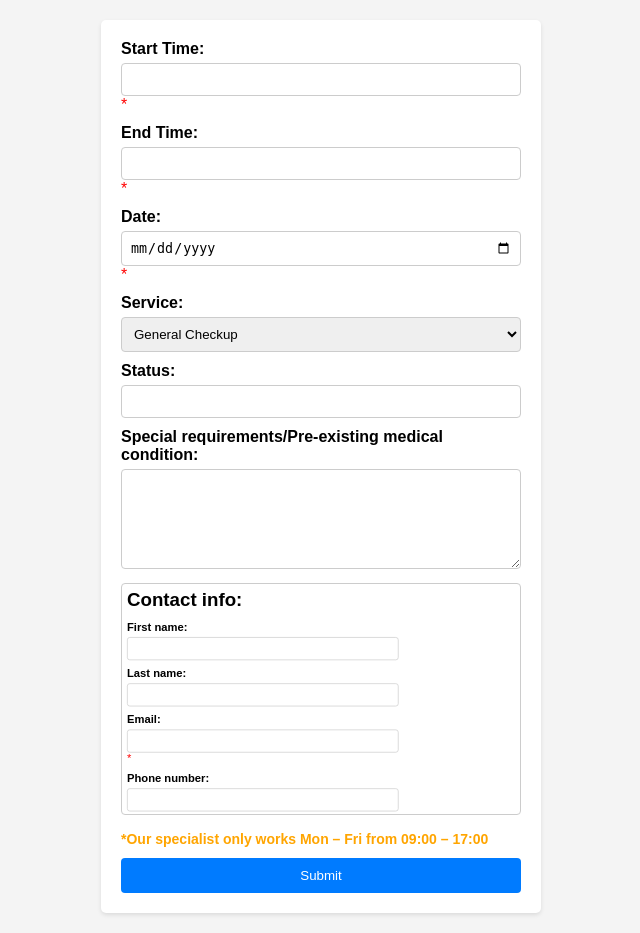
After one commit to Metomit/AppointmentApp, a PHP site: page /form.php in a window 1280 px wide. The commit adds this page. Shown: the whole page, without its empty margins (319-959 px from the left). Run offline with PHP 8.4, Linux system fonts and the light colour scheme; data comes from the database, SQL or seed files in the repository.

Commit message:
Added full CRUD functionality and finalized app

```diff
--- a/Pages/database.php
+++ b/Pages/database.php
@@ -33,5 +33,9 @@
                 exit();
             }
         }
+
+        public function close() {
+            $this->conn->close();
+        }
     }
 ?>
--- /dev/null
+++ b/Pages/form.php
@@ -0,0 +1,187 @@
+<!DOCTYPE html>
+<html lang="en">
+    <head>
+        <meta charset="UTF-8">
+        <meta name="viewport" content="width=device-width, initial-scale=1.0">
+        <title>Appointment Application</title>
+        <style>
+            body {
+                font-family: Arial, sans-serif;
+                background-color: #f4f4f4;
+                margin: 0;
+                padding: 0;
+            }
+            form {
+                background-color: #fff;
+                border-radius: 5px;
+                box-shadow: 0 2px 4px rgba(0, 0, 0, 0.1);
+                padding: 20px;
+                width: 400px;
+                margin: 20px auto;
+            }
+            .box {
+                margin-bottom: 10px;
+            }
+            label {
+                display: block;
+                font-weight: bold;
+                margin-bottom: 5px;
+            }
+            input[type="text"],
+            input[type="date"],
+            select,
+            textarea {
+                width: 100%;
+                padding: 8px;
+                border: 1px solid #ccc;
+                border-radius: 4px;
+                box-sizing: border-box;
+            }
+            select {
+                cursor: pointer;
+            }
+            textarea {
+                resize: vertical;
+                min-height: 100px;
+            }
+            #submit {
+                display: block;
+                background-color: #007bff;
+                color: #fff;
+                border: none;
+                padding: 10px 15px;
+                border-radius: 4px;
+                cursor: pointer;
+                width: 100%;
+            }
+            #submit:hover {
+                background-color: #0056b3;
+            }
+            #contactInfo {
+                border: 1px solid #ccc;
+                margin-bottom: 15px;
+                border-radius: 4px;
+                padding: 5px 5px 5px 5px;
+                height: 220px;
+            }
+            #contactInfo>div{
+                transform: scale(0.7);
+                -webkit-transform-origin-x: 0;
+                -webkit-transform-origin-y: 0;
+            }
+            #contactInfo>h3{
+                margin: 0;
+                margin-bottom: 10px;
+            }
+            .error{
+                color: #FF0000;
+            }
+            #info{
+                font-family: Arial, sans-serif;
+                font-weight: bold;
+                font-size: 14px;
+                color: #FFA500;
+            }
+        </style>
+    </head>
+    <body>
+        <?php
+            include("database.php");
+            $database_obj = new Database();
+
+            include("submission.php");
+            $formValidator = new AppointmentFormHandler($database_obj);
+
+            $queriedId = $queriedStartTime = $queriedEndTime = $queriedDate = $queriedService = $queriedStatus = $queriedSpecialReq = $queriedContactId = $queriedName = $queriedSurname = $queriedEmail = $queriedPhonenumber = "";
+
+            if($_SERVER["REQUEST_METHOD"]=="POST"){
+
+                if(empty($_POST["appointment_id"])){
+                    $formValidator->scheduleNewAppointment();
+                }
+                else{
+                    $formValidator->updateAppointment();
+                }
+
+            }
+            if($_SERVER["REQUEST_METHOD"]=="GET" && isset($_GET["appointment_id"])){
+
+                $idquery = "SELECT * FROM appointments a join contactinfo c on a.appointment_contact_info_id=c.contact_id WHERE a.appointment_id=".$_GET["appointment_id"];
+
+                $res = $database_obj->executeQuery($idquery)->fetch_assoc();
+
+                $queriedId = $res["appointment_id"];
+                $queriedStartTime = date('H:i', strtotime($res["appointment_start_time"]));
+                $queriedEndTime = date('H:i', strtotime($res["appointment_end_time"]));
+                $queriedDate = $res["appointment_date"];
+                $queriedService = $res["appointment_service"];
+                $queriedStatus = $res["appointment_status"];
+                $queriedSpecialReq = $res["appointment_special_requirements"];
+                $queriedContactId = $res["contact_id"];
+                $queriedName = $res["contact_name"];
+                $queriedSurname = $res["contact_surname"];
+                $queriedEmail = $res["contact_email"];
+                $queriedPhonenumber = $res["contact_phonenumber"];
+
+            }
+        ?>
+        <form method="post" action="form.php">
+            <input type="hidden" name="appointment_id" id="appointment_id" value=<?php echo "\"{$queriedId}\""?>>
+            <div class="box">
+                <label>Start Time:</label><input type="text" name="startTime" id="startTime" value=<?php echo "\"{$queriedStartTime}\""?>/><span class="error">* <?php echo $formValidator->getStartTimeErr();?></span>
+            </div>
+            <div class="box">
+                <label>End Time:</label><input type="text" name="endTime" id="endTime" value=<?php echo "\"{$queriedEndTime}\""?>/><span class="error">* <?php echo $formValidator->getEndTimeErr();?></span>
+            </div>
+            <div class="box">
+                <label>Date:</label><input type="date" name="date" id="date" value=<?php echo "\"{$queriedDate}\""?>/><span class="error">* <?php echo $formValidator->getDateErr();?></span>
+            </div>
+            <span class="error"><?php echo $formValidator->getOverlapErr();?></span>
+            <div class="box">
+                <label>Service:</label>
+                <select name="service" id="service" value=<?php echo "\"{$queriedService}\""?>>
+                    <?php
+                        $services_result = $database_obj->executeQuery("SELECT * FROM Services");
+                        $services = array();
+                        while($row = $services_result->fetch_assoc()) {
+                            $services[$row['service_id']] = $row['service_name'];
+                        }
+                        $service_options = "";
+                        foreach($services as $key => $value) {
+                            $service_options .= '<option value="'.$key.'">'.$value.'</option>';
+                        }
+                        echo $service_options;
+                    ?>
+                </select>
+            </div>
+            <div class="box">
+                <label>Status:</label><input type="text" name="status" id="status" value=<?php echo "\"{$queriedStatus}\""?> />
+            </div>
+            <div class="box">
+                <label>Special requirements/Pre-existing medical condition:</label><textarea type="text" name="specialReq" id="specialReq" value=<?php echo "\"{$queriedSpecialReq}\""?>></textarea>
+            </div>
+            <input type="hidden" name="contact_id" id="contact_id" value=<?php echo "\"{$queriedContactId}\""?>/>
+            <div id="contactInfo">
+                <h3>Contact info:</h3>
+                <div>
+                    <div class="box">
+                        <label>First name:</label><input type="text" name="contactName" id="contactName" value=<?php echo "\"{$queriedName}\""?>/>
+                    </div>
+                    <div class="box">
+                        <label>Last name:</label><input type="text" name="contactSurname" id="contactSurname" value=<?php echo "\"{$queriedSurname}\""?>/>
+                    </div>
+                    <div class="box">
+                        <label>Email:</label><input type="text" name="email" id="email" value=<?php echo "\"{$queriedEmail}\""?>/><span class="error">* <?php echo $formValidator->getEmailErr();?></span>
+                    </div>
+                    <div class="box">
+                        <label>Phone number:</label><input type="text" name="phoneNumber" id="phoneNumber" value=<?php echo "\"{$queriedPhonenumber}\""?>/>
+                    </div>
+                </div>
+            </div>
+            <div class="box">
+                <span id="info">*Our specialist only works Mon – Fri from 09:00 – 17:00</span>
+            </div>
+            <input id="submit" type="submit" class="btn-submit" value="Submit" />
+        </form>
+    </body>
+</html>
--- a/Pages/submission.php
+++ b/Pages/submission.php
@@ -1,127 +1,188 @@
 <?php
-$startTime = $endTime = $date = $service = $status = $specialReq = $contactName = $contactSurname = $email = $phoneNumber = "";
-$startTimeErr = $endTimeErr = $dateErr = $serviceErr = $statusErr = $specialReqErr = $contactNameErr = $contactSurnameErr = $emailErr = $phoneNumberErr = $overlapErr = "";
+class AppointmentFormHandler {
+    private $database_obj;
+    private $startTime,$endTime,$date,$service,$status,$specialReq,$contactName,$contactSurname,$email,$phoneNumber;
+    private $startTimeErr,$endTimeErr,$dateErr,$emailErr,$overlapErr;
 
-function validateTime($time){
-    $bits = explode(':', $time);
-    if ($bits[0] > 17 || $bits[1] >= 60 || count($bits) != 2 || $bits[0] < 9){
-        return false;
-    }
-    return true;
-}
-
-if ($_SERVER["REQUEST_METHOD"] == "POST") {
-
-    //$startTime checks
-    if (empty($_POST["startTime"])) {
-        $startTimeErr = "Start time is required";
-    }
-    else if (!validateTime($_POST["startTime"])){
-        $startTimeErr = "Please enter a valid time format (HH:MM) or make sure the time is within work hours";
-    }
-    else{
-        $startTime = $_POST["startTime"];
+    public function __construct($database_obj) {
+        $this->database_obj = $database_obj;
+        $this->startTime = $this->endTime = $this->date = $this->service = $this->status = $this->specialReq = $this->contactName = $this->contactSurname = $this->email = $this->phoneNumber = "";
+        $this->startTimeErr = $this->endTimeErr = $this->dateErr = $this->emailErr = $this->overlapErr = "";
     }
 
-    //$endTime checks-------------
-
-    if (empty($_POST["endTime"])) {
-        $endTimeErr = "End time is required";
-    }
-    else if (!validateTime($_POST["endTime"])){
-        $endTimeErr = "Please enter a valid time format (HH:MM) or make sure the time is within work hours";
-    }
-    else{
-        $endTime = $_POST["endTime"];
+    private function validateTime($time){
+        $bits = explode(':', $time);
+        if ($bits[0] >= 17 || $bits[1] >= 60 || count($bits) != 2 || $bits[0] < 9){
+            return false;
+        }
+        return true;
     }
 
-    //$date checks-------------
+    public function processForm($isUpdate) {
 
-    if (empty($_POST["date"])) {
-        $dateErr = "The date field is required";
-    }
-    else if (DateTime::createFromFormat('Y-m-d', $_POST["date"]) == false) {
-        $dateErr = "Please enter a valid date (YYYY-MM-DD)";
-    }
-    else{
-        $date = $_POST["date"];
+        // $this->startTime checks--------------
+        if (empty($_POST["startTime"])) {
+            $this->startTimeErr = "Start time is required";
+        } else if (!$this->validateTime($_POST["startTime"])) {
+            $this->startTimeErr = "Please enter a valid time format (HH:MM) or make sure the time is within work hours";
+        } else {
+            $this->startTime = $_POST["startTime"];
+        }
+
+        // $this->endTime checks-------------
+        if (empty($_POST["endTime"])) {
+            $this->endTimeErr = "End time is required";
+        } else if (!$this->validateTime($_POST["endTime"])) {
+            $this->endTimeErr = "Please enter a valid time format (HH:MM) or make sure the time is within work hours";
+        } else if(strtotime($_POST["endTime"])<=strtotime($_POST["startTime"])){
+            $this->endTimeErr = "End time cannot be less than start time";
+        }
+         else {
+            $this->endTime = $_POST["endTime"];
+        }
+
+        // $this->date checks-------------
+        if (empty($_POST["date"])) {
+            $this->dateErr = "The date field is required";
+        } else if (DateTime::createFromFormat('Y-m-d', $_POST["date"]) == false) {
+            $this->dateErr = "Please enter a valid date (YYYY-MM-DD)";
+        } else if (date("w",strtotime($_POST["date"]))==0 || date("w",strtotime($_POST["date"]))==6) {
+            $this->dateErr = "The date you entered is durng the weekend, please enter a valid workday";
+        } else {
+            $this->date = $_POST["date"];
+        }
+
+        // $this->overlap check-------------
+        if (empty($this->startTimeErr) && empty($this->endTimeErr) && empty($this->dateErr)) {
+            $query = "";
+            if($isUpdate==true){
+                echo "SELECT * FROM appointments WHERE NOT appointment_id=".$_POST["appointment_id"].'<br>';
+                $query = "SELECT COUNT(*) AS overlap_count FROM (SELECT * FROM appointments WHERE NOT appointment_id=".$_POST["appointment_id"].") derived
+                            WHERE (appointment_start_time < TIME('".$this->endTime."')) AND
+                            (appointment_end_time > TIME('".$this->startTime."')) AND DATE(appointment_date)='".$this->date."'";
+            }
+            else{
+                $query = "SELECT COUNT(*) AS overlap_count FROM appointments WHERE (appointment_start_time < TIME('".$this->endTime."')) AND
+                            (appointment_end_time > TIME('".$this->startTime."')) AND DATE(appointment_date)='".$this->date."'";
+            }
+            echo $query;
+
+            $result = $this->database_obj->executeQuery($query);
+            $row = $result->fetch_assoc();
+            echo '<br>'.$row["overlap_count"].'<br>';
+            if ($row['overlap_count'] > 0) {
+                $this->overlapErr = "* Appointment overlaps with an existing appointment";
+            }
+        }
+
+        // $this->status check-------------
+        if (empty($_POST["status"])) {
+            $currentTime = time();
+            if ($currentTime < strtotime($_POST["date"].$_POST["startTime"])) {
+                $this->status = "WAITING FOR APPOINTMENT";
+            } else if ($currentTime < strtotime($_POST["date"].$_POST["endTime"])) {
+                $this->status = "CURRENTLY AT APPOINTMENT";
+            } else {
+                $this->status = "PAST DUE";
+            }
+        } else {
+            $this->status = $_POST["status"];
+        }
+
+        // $this->email check-------------
+        if (empty($_POST["email"])) {
+            $this->emailErr = "Please enter an email";
+        } else {
+            $this->email = filter_var($_POST["email"], FILTER_SANITIZE_EMAIL);
+        }
+
+        $this->specialReq = filter_var($_POST["specialReq"], FILTER_SANITIZE_SPECIAL_CHARS);
+        $this->contactName = filter_var($_POST["contactName"], FILTER_SANITIZE_SPECIAL_CHARS);
+        $this->contactSurname = filter_var($_POST["contactSurname"], FILTER_SANITIZE_SPECIAL_CHARS);
+        $this->phoneNumber = filter_var($_POST["phoneNumber"], FILTER_SANITIZE_NUMBER_INT);
+
+        $this->service = $_POST["service"];
     }
 
+    public function scheduleNewAppointment(){
 
-    //$overlap check-------------
+        $this->processForm(false);
 
-    if(empty($startTimeErr) && empty($endTimeErr) && empty($dateErr)){
+        // Query execution
+        if (empty($this->startTimeErr) && empty($this->endTimeErr) && empty($this->dateErr) && empty($this->overlapErr) && empty($this->emailErr)) {
+            $contactQuery = "INSERT INTO contactinfo(contact_name, contact_surname, contact_email, contact_phonenumber) VALUES
+            (".(empty($this->contactName) ? "NULL" : "'".$this->contactName."'").",".
+            (empty($this->contactSurname) ? "NULL" : "'".$this->contactSurname."'").",'".$this->email."',".
+            (empty($this->phoneNumber) ? "NULL" : "'".$this->phoneNumber."'").")";
+            echo $contactQuery.'<br>';
 
-        $query = "SELECT COUNT(*) AS overlap_count FROM appointments WHERE (appointment_start_time <= '".$startTime."' AND
-                    appointment_end_time >= '".$endTime."' AND DATE(appointment_date)='".$date."')";
-        echo $query;
+            $this->database_obj->executeQuery($contactQuery);
 
-        //$queryObj = new Database();
-        $result = $database_obj->executeQuery($query);
-        $row = $result->fetch_assoc();
-        if ($row['overlap_count'] > 0) {
-            $overlapErr = "* Appointment overlaps with an existing appointment";
+            $lastInsertedQuery = "SELECT * FROM contactinfo ORDER BY contact_id DESC LIMIT 1";
+            $lastInsertedId = $this->database_obj->executeQuery($lastInsertedQuery)->fetch_assoc()["contact_id"];
+
+            echo $lastInsertedId.'<br>';
+
+            $appointmentQuery = "INSERT INTO appointments(appointment_start_time, appointment_end_time, appointment_date, appointment_status, appointment_service_id,
+            appointment_special_requirements, appointment_contact_info_id) VALUES
+            ('".$this->startTime."','".$this->endTime."','".$this->date."','".$this->status."',".$this->service.",'".$this->specialReq."',".$lastInsertedId.")";
+            echo $appointmentQuery;
+
+            $this->database_obj->executeQuery($appointmentQuery);
+
+            echo "<script>window.location.href='index.php';alert('Succesfully scheduled appointment');</script>";
+            exit();
         }
     }
 
-    //$status check-------------
+    public function updateAppointment(){
 
-    if (empty($_POST["status"])) {
-        $currentTime = time();
-        if($currentTime<strtotime($_POST["date"].$_POST["startTime"])){
-            $status = "WAITING FOR APPOINTMENT";
+        $this->processForm(true);
+
+        // Query execution
+        if (empty($this->startTimeErr) && empty($this->endTimeErr) && empty($this->dateErr) && empty($this->overlapErr) && empty($this->emailErr)) {
+
+            $contactQuery = "UPDATE contactinfo SET contact_name='".$this->contactName."', contact_surname='".$this->contactSurname."', contact_email='".
+                                $this->email."', contact_phonenumber='".$this->phoneNumber."' WHERE contact_id=".$_POST["contact_id"];
+
+            $appointmentQuery = "UPDATE appointments SET appointment_start_time='".$this->startTime."', appointment_end_time='".$this->endTime.
+                                "', appointment_date='".$this->date."', appointment_status='".$this->status."', appointment_service_id=".$this->service.
+                                ", appointment_special_requirements='".$this->specialReq."' WHERE appointment_id=".$_POST["appointment_id"];
+
+
+
+            echo '<br>'.$contactQuery.'<br><br>'.$appointmentQuery;
+
+            $this->database_obj->executeQuery($contactQuery);
+
+            $this->database_obj->executeQuery($appointmentQuery);
+
+            //header("Location: index.php");
+            //echo "<script>alert('Succesfully rescheduled appointment');</script>";
+            echo "<script>window.location.href='index.php';alert('Succesfully rescheduled appointment');</script>";
+            exit();
         }
-        else if($currentTime<strtotime($_POST["date"].$_POST["endTime"])){
-            $status = "CURRENTLY AT APPOINTMENT";
-        }
-        else{
-            $status = "PAST DUE";
-        }
-
-    }
-    else {
-        $status = $_POST["status"];
     }
 
-    //email check-------------
-
-    if(empty($_POST["email"])){
-        $emailErr = "Please enter an email";
-    }
-    else{
-        $email = filter_var($_POST["email"],FILTER_SANITIZE_EMAIL);
+    public function getStartTimeErr() {
+        return $this->startTimeErr;
     }
 
-    $specialReq = filter_var($_POST["specialReq"],FILTER_SANITIZE_SPECIAL_CHARS);
-    $contactName = filter_var($_POST["contactName"],FILTER_SANITIZE_SPECIAL_CHARS);
-    $contactSurname = filter_var($_POST["contactSurname"],FILTER_SANITIZE_SPECIAL_CHARS);
-    $phoneNumber = filter_var($_POST["phoneNumber"],FILTER_SANITIZE_NUMBER_INT);
+    public function getEndTimeErr() {
+        return $this->endTimeErr;
+    }
 
-    $service = $_POST["service"];
+    public function getDateErr() {
+        return $this->dateErr;
+    }
 
-    //Query execution
+    public function getEmailErr() {
+        return $this->emailErr;
+    }
 
-    if(empty($startTimeErr) && empty($endTimeErr) && empty($dateErr) && empty($overlapErr) && empty($emailErr)){
+    public function getOverlapErr() {
+        return $this->overlapErr;
+    }
 
-
-        $contactQuery = "INSERT INTO contactinfo(contact_name,contact_surname,contact_email,contact_phonenumber) VALUES
-        (".(empty($contactName)?"NULL":"'".$contactName."'").",".(empty($contactSurname)?"NULL":"'".$contactSurname."'").",'"
-        .$email."',".(empty($phoneNumber)?"NULL":"'".$phoneNumber."'").")";
-        echo $contactQuery.'<br>';
-
-        $database_obj->executeQuery($contactQuery);
-
-        $lastInsertedQuery = "SELECT * FROM contactinfo ORDER BY contact_id DESC LIMIT 1";
-        $lastInsertedId = $database_obj->executeQuery($lastInsertedQuery)->fetch_assoc()["contact_id"];
-
-        echo $lastInsertedId.'<br>';
-
-        $appointmentQuery = "INSERT INTO appointments(appointment_start_time,appointment_end_time,appointment_date,appointment_status,appointment_service_id,
-        appointment_special_requirements,appointment_contact_info_id) VALUES
-        ('".$startTime."','".$endTime."','".$date."','".$status."',".$service.",'".$specialReq."',".$lastInsertedId.")";
-        echo $appointmentQuery;
-
-        $database_obj->executeQuery($appointmentQuery);
-    }
 }
 ?>
```
Also changed, not shown: Pages/delete.php (added, +20 -0 lines), Pages/index.php (+103 -136 lines).
